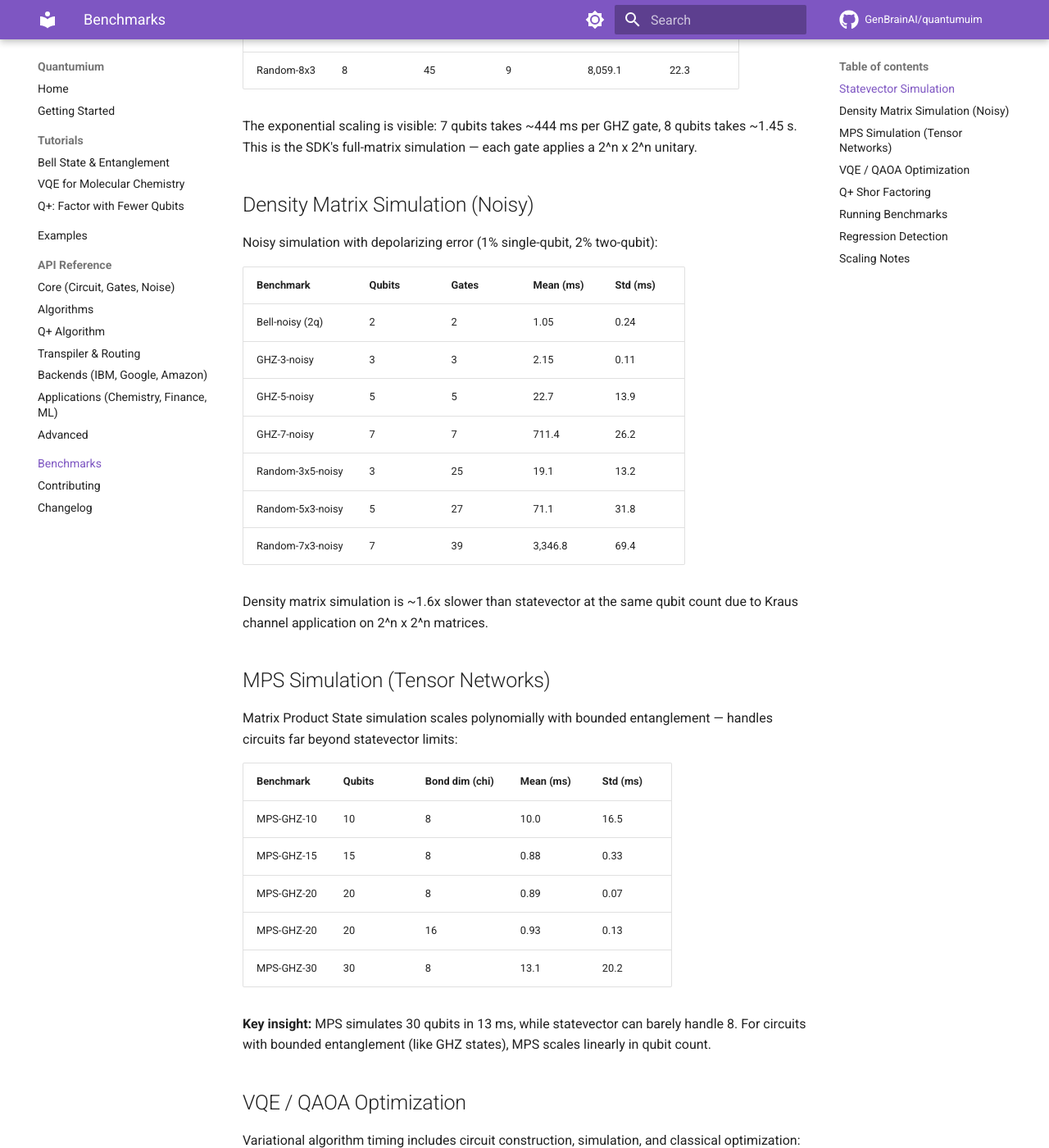
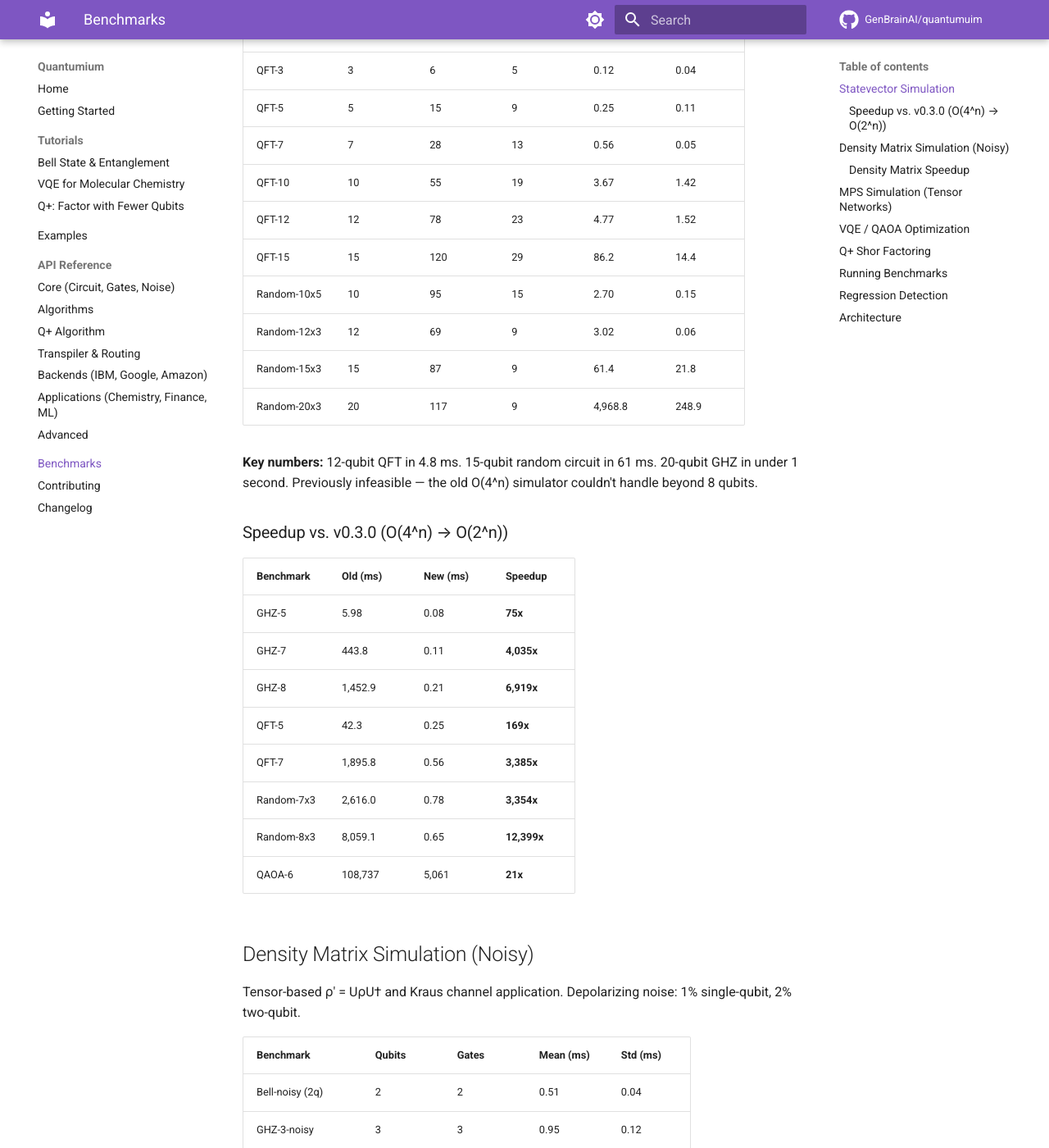
Before and after one commit to GenBrainAI/quantumuim, an MkDocs documentation site: the page built from docs/benchmarks.md, in a window 1280 px wide and 1400 px high, scrolled down 930 px. Shown: the whole window at 82% size. Built offline with MkDocs 1.6.1 and Material for MkDocs 9.7.7, drawn with Linux system fonts in a browser that asks for light colours; comment, search, counter and statistics services are not loaded; some of the changed text lies outside the part shown.

Commit message:
Optimize statevector and density matrix simulators: O(4^n) → O(2^n) per gate
Replace full 2^n×2^n matrix construction with tensor contraction via
np.tensordot. For a k-qubit gate on n qubits, cost drops from O(4^n) to
O(2^n × 4^k). Density matrix evolution uses the same approach for both
unitary application (UρU†) and Kraus channel application.

Key results (vs previous O(4^n) baseline):
- GHZ-8: 1,453ms → 0.21ms (6,919x speedup)
- QFT-7: 1,896ms → 0.56ms (3,385x speedup)
- Random-8x3: 8,059ms → 0.65ms (12,399x speedup)
- QAOA-6: 109s → 5.1s (21x speedup)
- Density 7q noisy: 3,347ms → 54ms (62x speedup)

New benchmarks now feasible: 10, 12, 15, 20 qubit circuits (44 total,
up from 31). 12-qubit QFT in 4.8ms, 20-qubit GHZ in 970ms.

Also fixes qubit-ordering bug in _apply_single_qubit_channel (kron-based
method applied noise to wrong qubit; tensor method is consistent with
_expand_gate convention). All 1,709 tests pass.

Co-Authored-By: Claude Opus 4.6 <noreply@anthropic.com>

```diff
--- a/docs/benchmarks.md
+++ b/docs/benchmarks.md
@@ -6,47 +6,74 @@ benchmark suite (`benchmarks/bench_simulator.py`).
 
 !!! info "Reference Environment"
     Python 3.11.15, Linux x86_64, NumPy 2.4.6, single core.
-    3 iterations per benchmark.
+    3 iterations per benchmark. Simulator uses O(2^n) tensor contraction.
 
 ## Statevector Simulation
 
-Full statevector simulation using O(4^n) matrix multiply per gate.
-Practical limit: ~8 qubits.
+Tensor-based gate application: reshape state as rank-n tensor, contract
+gate via `np.tensordot`, transpose back. Cost: O(2^n * 4^k) per k-qubit gate.
 
 | Benchmark | Qubits | Gates | Depth | Mean (ms) | Std (ms) |
 |-----------|--------|-------|-------|-----------|----------|
-| Bell (2q) | 2 | 2 | 2 | 0.07 | 0.03 |
-| GHZ-3 | 3 | 3 | 3 | 0.24 | 0.03 |
-| GHZ-5 | 5 | 5 | 5 | 5.98 | 0.40 |
-| GHZ-7 | 7 | 7 | 7 | 443.8 | 29.5 |
-| GHZ-8 | 8 | 8 | 8 | 1,452.9 | 29.9 |
-| QFT-3 | 3 | 6 | 5 | 0.66 | 0.03 |
-| QFT-5 | 5 | 15 | 9 | 42.3 | 10.1 |
-| QFT-7 | 7 | 28 | 13 | 1,895.8 | 133.9 |
-| Random-5x5 | 5 | 45 | 15 | 82.9 | 32.2 |
-| Random-7x3 | 7 | 39 | 9 | 2,616.0 | 52.3 |
-| Random-8x3 | 8 | 45 | 9 | 8,059.1 | 22.3 |
+| Bell (2q) | 2 | 2 | 2 | 0.06 | 0.04 |
+| GHZ-3 | 3 | 3 | 3 | 0.05 | 0.01 |
+| GHZ-5 | 5 | 5 | 5 | 0.08 | 0.02 |
+| GHZ-7 | 7 | 7 | 7 | 0.11 | 0.01 |
+| GHZ-8 | 8 | 8 | 8 | 0.21 | 0.06 |
+| GHZ-10 | 10 | 10 | 10 | 0.23 | 0.02 |
+| GHZ-12 | 12 | 12 | 12 | 0.47 | 0.03 |
+| GHZ-15 | 15 | 15 | 15 | 30.9 | 14.8 |
+| GHZ-20 | 20 | 20 | 20 | 970.1 | 74.0 |
+| QFT-3 | 3 | 6 | 5 | 0.12 | 0.04 |
+| QFT-5 | 5 | 15 | 9 | 0.25 | 0.11 |
+| QFT-7 | 7 | 28 | 13 | 0.56 | 0.05 |
+| QFT-10 | 10 | 55 | 19 | 3.67 | 1.42 |
+| QFT-12 | 12 | 78 | 23 | 4.77 | 1.52 |
+| QFT-15 | 15 | 120 | 29 | 86.2 | 14.4 |
+| Random-10x5 | 10 | 95 | 15 | 2.70 | 0.15 |
+| Random-12x3 | 12 | 69 | 9 | 3.02 | 0.06 |
+| Random-15x3 | 15 | 87 | 9 | 61.4 | 21.8 |
+| Random-20x3 | 20 | 117 | 9 | 4,968.8 | 248.9 |
 
-The exponential scaling is visible: 7 qubits takes ~444 ms per GHZ gate,
-8 qubits takes ~1.45 s. This is the SDK's full-matrix simulation — each
-gate applies a 2^n x 2^n unitary.
+**Key numbers:** 12-qubit QFT in 4.8 ms. 15-qubit random circuit in 61 ms.
+20-qubit GHZ in under 1 second. Previously infeasible — the old O(4^n)
+simulator couldn't handle beyond 8 qubits.
+
+### Speedup vs. v0.3.0 (O(4^n) → O(2^n))
+
+| Benchmark | Old (ms) | New (ms) | Speedup |
+|-----------|----------|----------|---------|
+| GHZ-5 | 5.98 | 0.08 | **75x** |
+| GHZ-7 | 443.8 | 0.11 | **4,035x** |
+| GHZ-8 | 1,452.9 | 0.21 | **6,919x** |
+| QFT-5 | 42.3 | 0.25 | **169x** |
+| QFT-7 | 1,895.8 | 0.56 | **3,385x** |
+| Random-7x3 | 2,616.0 | 0.78 | **3,354x** |
+| Random-8x3 | 8,059.1 | 0.65 | **12,399x** |
+| QAOA-6 | 108,737 | 5,061 | **21x** |
 
 ## Density Matrix Simulation (Noisy)
 
-Noisy simulation with depolarizing error (1% single-qubit, 2% two-qubit):
+Tensor-based ρ' = UρU† and Kraus channel application.
+Depolarizing noise: 1% single-qubit, 2% two-qubit.
 
 | Benchmark | Qubits | Gates | Mean (ms) | Std (ms) |
 |-----------|--------|-------|-----------|----------|
-| Bell-noisy (2q) | 2 | 2 | 1.05 | 0.24 |
-| GHZ-3-noisy | 3 | 3 | 2.15 | 0.11 |
-| GHZ-5-noisy | 5 | 5 | 22.7 | 13.9 |
-| GHZ-7-noisy | 7 | 7 | 711.4 | 26.2 |
-| Random-3x5-noisy | 3 | 25 | 19.1 | 13.2 |
-| Random-5x3-noisy | 5 | 27 | 71.1 | 31.8 |
-| Random-7x3-noisy | 7 | 39 | 3,346.8 | 69.4 |
+| Bell-noisy (2q) | 2 | 2 | 0.51 | 0.04 |
+| GHZ-3-noisy | 3 | 3 | 0.95 | 0.12 |
+| GHZ-5-noisy | 5 | 5 | 2.93 | 0.78 |
+| GHZ-7-noisy | 7 | 7 | 26.0 | 17.4 |
+| GHZ-10-noisy | 10 | 10 | 7,001.1 | 104.1 |
+| Random-5x3-noisy | 5 | 27 | 14.3 | 12.3 |
+| Random-7x3-noisy | 7 | 39 | 53.9 | 13.2 |
+| Random-10x3-noisy | 10 | 57 | 23,809.5 | 421.2 |
 
-Density matrix simulation is ~1.6x slower than statevector at the same
-qubit count due to Kraus channel application on 2^n x 2^n matrices.
+### Density Matrix Speedup
+
+| Benchmark | Old (ms) | New (ms) | Speedup |
+|-----------|----------|----------|---------|
+| GHZ-7-noisy | 711.4 | 26.0 | **27x** |
+| Random-7x3-noisy | 3,346.8 | 53.9 | **62x** |
 
 ## MPS Simulation (Tensor Networks)
 
@@ -55,15 +82,14 @@ entanglement — handles circuits far beyond statevector limits:
 
 | Benchmark | Qubits | Bond dim (chi) | Mean (ms) | Std (ms) |
 |-----------|--------|------|-----------|----------|
-| MPS-GHZ-10 | 10 | 8 | 10.0 | 16.5 |
-| MPS-GHZ-15 | 15 | 8 | 0.88 | 0.33 |
-| MPS-GHZ-20 | 20 | 8 | 0.89 | 0.07 |
-| MPS-GHZ-20 | 20 | 16 | 0.93 | 0.13 |
-| MPS-GHZ-30 | 30 | 8 | 13.1 | 20.2 |
+| MPS-GHZ-10 | 10 | 8 | 0.59 | 0.26 |
+| MPS-GHZ-15 | 15 | 8 | 0.65 | 0.01 |
+| MPS-GHZ-20 | 20 | 8 | 0.85 | 0.01 |
+| MPS-GHZ-20 | 20 | 16 | 0.85 | 0.01 |
+| MPS-GHZ-30 | 30 | 8 | 1.29 | 0.02 |
 
-**Key insight:** MPS simulates 30 qubits in 13 ms, while statevector
-can barely handle 8. For circuits with bounded entanglement (like GHZ
-states), MPS scales linearly in qubit count.
+MPS simulates 30 qubits in 1.3 ms. For bounded-entanglement circuits,
+MPS is faster than statevector above ~12 qubits.
 
 ## VQE / QAOA Optimization
 
@@ -72,13 +98,12 @@ and classical optimization:
 
 | Benchmark | Qubits | Mean (ms) | Std (ms) |
 |-----------|--------|-----------|----------|
-| VQE-H2 (depth=1, 30 iter) | 2 | 96.5 | 11.7 |
-| QAOA-MaxCut-4 (p=1, 20 iter) | 4 | 1,701.4 | 11.7 |
-| QAOA-MaxCut-6 (p=1, 20 iter) | 6 | 108,737.9 | 4,578.1 |
+| VQE-H2 (depth=1, 30 iter) | 2 | 85.1 | 3.9 |
+| QAOA-MaxCut-4 (p=1, 20 iter) | 4 | 422.1 | 17.4 |
+| QAOA-MaxCut-6 (p=1, 20 iter) | 6 | 5,061.2 | 262.3 |
 
-VQE converges to H2 ground state energy (~-1.137 Ha) in under 100 ms.
-QAOA scaling reflects the exponential cost of statevector simulation
-in the inner loop.
+QAOA-6 improved from 109 seconds to 5 seconds (21x speedup) thanks to
+the tensor-based simulator.
 
 ## Q+ Shor Factoring
 
@@ -87,13 +112,13 @@ qubits than standard Shor:
 
 | N | Factors | Qubits (Q+) | Qubits (standard) | Savings | Time (ms) |
 |---|---------|-------------|-------------------|---------|-----------|
-| 15 | 3 x 5 | 6 | 13 | 54% | 0.45 |
-| 21 | 3 x 7 | 7 | 15 | 53% | 0.49 |
-| 35 | 5 x 7 | 8 | 17 | 53% | 0.89 |
-| 77 | 7 x 11 | 9 | 21 | 57% | 1.81 |
-| 143 | 11 x 13 | 10 | 25 | 60% | 17.2 |
+| 15 | 3 x 5 | 6 | 13 | 54% | 0.43 |
+| 21 | 3 x 7 | 7 | 15 | 53% | 0.52 |
+| 35 | 5 x 7 | 8 | 17 | 53% | 0.86 |
+| 77 | 7 x 11 | 9 | 21 | 57% | 1.70 |
+| 143 | 11 x 13 | 10 | 25 | 60% | 22.5 |
 
-**Headline number:** Q+ factors N=143 in 17 ms using only 10 qubits
+**Headline number:** Q+ factors N=143 in 23 ms using only 10 qubits
 (vs. 25 for standard Shor) — a 60% qubit reduction on commodity hardware.
 
 ## Running Benchmarks
@@ -130,12 +155,19 @@ for name, base in baseline.items():
 
 A >1.5x slowdown on any benchmark warrants investigation.
 
-## Scaling Notes
+## Architecture
 
-The SDK's statevector simulator uses full 2^n x 2^n matrix multiplication
-per gate, giving O(4^n) per-gate cost. This is an educational design choice
-— it keeps the code transparent. For production-scale simulation:
+The simulator optimization (v0.3.0 → current) replaced full 2^n x 2^n
+matrix construction with tensor contraction:
 
-- **MPS** handles 30+ qubits for bounded-entanglement circuits
-- **Stabilizer tableaux** simulate Clifford circuits in O(n^2) time
-- **Q+** reduces qubit requirements by 54-60% through compression, recycling, and distribution
+- **Old:** Build full unitary via `_expand_gate()` (O(4^n) Python loops),
+  then matrix-vector multiply — O(4^n) per gate
+- **New:** Reshape state as rank-n tensor, contract gate via
+  `np.tensordot` on target qubit axes, transpose back —
+  O(2^n * 4^k) per k-qubit gate
+
+For density matrices, the same approach replaces O(8^n) matrix multiply
+(U @ rho @ U†) with two O(4^n * 4^k) tensor contractions.
+
+The `_expand_gate()` method is preserved for backward compatibility
+(used by quantum counting, process tomography, ZX-calculus conversion).
```
Also changed, not shown: benchmarks/README.md (+7 -7 lines), 4 other files.
